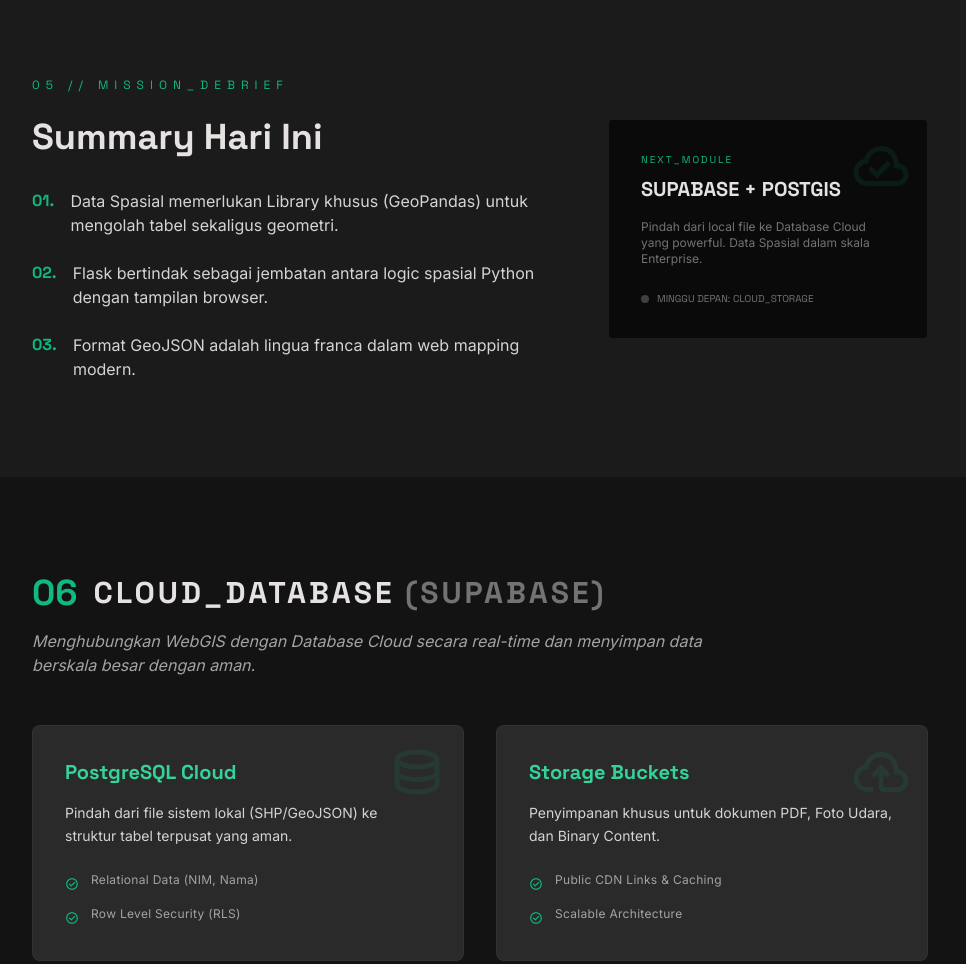
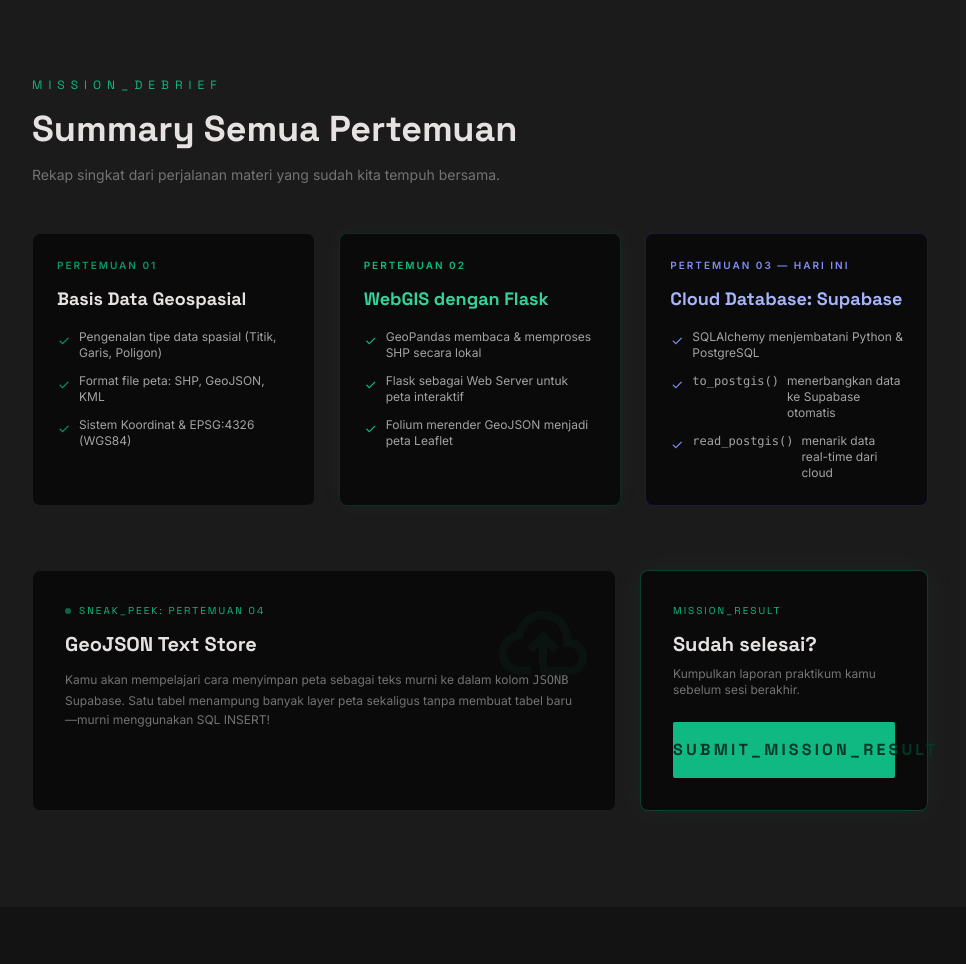
Before and after one commit to herfiadi447/kelasbasisdata, a website: page index.html in a window 1280 px wide. Shown: the part 4520-5484 px from the top of the page, without its empty margins (288-1254 px from the left). Drawn offline with nearby package versions, Linux system fonts and the light colour scheme.

Commit message:
Revamp Closing section with all 3 pertemuan summary and next session preview

```diff
--- a/index.html
+++ b/index.html
@@ -379,35 +379,69 @@
 </section>
 <!-- Closing Section -->
 <section class="py-24 px-8 md:px-16 bg-surface-container-low" id="closing">
-<div class="max-w-6xl mx-auto flex flex-col md:flex-row gap-16 items-center">
-<div class="flex-1">
-<h2 class="text-xs font-label uppercase tracking-[0.5em] text-emerald-500 mb-6">05 // MISSION_DEBRIEF</h2>
-<h3 class="text-4xl font-headline font-bold mb-8">Summary Hari Ini</h3>
-<div class="space-y-6">
-<div class="flex gap-4">
-<span class="text-emerald-500 font-headline font-bold">01.</span>
-<p class="text-neutral-300">Data Spasial memerlukan Library khusus (GeoPandas) untuk mengolah tabel sekaligus geometri.</p>
+<div class="max-w-6xl mx-auto">
+    <h2 class="text-xs font-label uppercase tracking-[0.5em] text-emerald-500 mb-4">MISSION_DEBRIEF</h2>
+    <h3 class="text-4xl font-headline font-bold mb-4">Summary Semua Pertemuan</h3>
+    <p class="text-neutral-500 text-sm mb-12">Rekap singkat dari perjalanan materi yang sudah kita tempuh bersama.</p>
+
+    <!-- Summary Grid -->
+    <div class="grid grid-cols-1 md:grid-cols-3 gap-6 mb-16">
+        <!-- P1 -->
+        <div class="bg-neutral-950 border border-outline-variant/30 rounded-xl p-6 relative overflow-hidden group hover:border-emerald-500/30 transition-colors">
+            <div class="text-[10px] font-bold tracking-[0.2em] text-emerald-600 uppercase mb-3">Pertemuan 01</div>
+            <h4 class="font-headline font-bold text-lg mb-4 text-on-surface">Basis Data Geospasial</h4>
+            <ul class="space-y-3">
+                <li class="flex items-start gap-2 text-xs text-neutral-400"><span class="material-symbols-outlined text-emerald-600 text-sm mt-0.5">check</span> Pengenalan tipe data spasial (Titik, Garis, Poligon)</li>
+                <li class="flex items-start gap-2 text-xs text-neutral-400"><span class="material-symbols-outlined text-emerald-600 text-sm mt-0.5">check</span> Format file peta: SHP, GeoJSON, KML</li>
+                <li class="flex items-start gap-2 text-xs text-neutral-400"><span class="material-symbols-outlined text-emerald-600 text-sm mt-0.5">check</span> Sistem Koordinat & EPSG:4326 (WGS84)</li>
+            </ul>
         </div>
-<div class="flex gap-4">
-<span class="text-emerald-500 font-headline font-bold">02.</span>
-<p class="text-neutral-300">Flask bertindak sebagai jembatan antara logic spasial Python dengan tampilan browser.</p>
+        <!-- P2 -->
+        <div class="bg-neutral-950 border border-emerald-500/20 rounded-xl p-6 relative overflow-hidden group hover:border-emerald-500/40 transition-colors shadow-[0_0_20px_rgba(16,185,129,0.05)]">
+            <div class="text-[10px] font-bold tracking-[0.2em] text-emerald-500 uppercase mb-3">Pertemuan 02</div>
+            <h4 class="font-headline font-bold text-lg mb-4 text-emerald-400">WebGIS dengan Flask</h4>
+            <ul class="space-y-3">
+                <li class="flex items-start gap-2 text-xs text-neutral-400"><span class="material-symbols-outlined text-emerald-500 text-sm mt-0.5">check</span> GeoPandas membaca & memproses SHP secara lokal</li>
+                <li class="flex items-start gap-2 text-xs text-neutral-400"><span class="material-symbols-outlined text-emerald-500 text-sm mt-0.5">check</span> Flask sebagai Web Server untuk peta interaktif</li>
+                <li class="flex items-start gap-2 text-xs text-neutral-400"><span class="material-symbols-outlined text-emerald-500 text-sm mt-0.5">check</span> Folium merender GeoJSON menjadi peta Leaflet</li>
+            </ul>
         </div>
-<div class="flex gap-4">
-<span class="text-emerald-500 font-headline font-bold">03.</span>
-<p class="text-neutral-300">Format GeoJSON adalah lingua franca dalam web mapping modern.</p>
+        <!-- P3 -->
+        <div class="bg-neutral-950 border border-indigo-500/20 rounded-xl p-6 relative overflow-hidden group hover:border-indigo-500/40 transition-colors">
+            <div class="text-[10px] font-bold tracking-[0.2em] text-indigo-400 uppercase mb-3">Pertemuan 03 — HARI INI</div>
+            <h4 class="font-headline font-bold text-lg mb-4 text-indigo-300">Cloud Database: Supabase</h4>
+            <ul class="space-y-3">
+                <li class="flex items-start gap-2 text-xs text-neutral-400"><span class="material-symbols-outlined text-indigo-400 text-sm mt-0.5">check</span> SQLAlchemy menjembatani Python & PostgreSQL</li>
+                <li class="flex items-start gap-2 text-xs text-neutral-400"><span class="material-symbols-outlined text-indigo-400 text-sm mt-0.5">check</span> <code>to_postgis()</code> menerbangkan data ke Supabase otomatis</li>
+                <li class="flex items-start gap-2 text-xs text-neutral-400"><span class="material-symbols-outlined text-indigo-400 text-sm mt-0.5">check</span> <code>read_postgis()</code> menarik data real-time dari cloud</li>
+            </ul>
         </div>
     </div>
+
+    <!-- Next Session + Submit -->
+    <div class="flex flex-col md:flex-row gap-6 items-stretch">
+        <!-- Next Session Preview -->
+        <div class="flex-1 bg-neutral-950 p-8 border border-outline-variant/30 rounded-xl relative overflow-hidden group hover:border-emerald-500/30 transition-colors">
+            <div class="absolute top-0 right-0 p-6 opacity-5 group-hover:opacity-10 transition-opacity">
+                <span class="material-symbols-outlined text-8xl text-emerald-500">cloud_upload</span>
             </div>
-<div class="w-full md:w-80 bg-neutral-950 p-8 border border-outline-variant/30 rounded-lg relative overflow-hidden group">
-<div class="absolute top-0 right-0 p-4 opacity-10 group-hover:opacity-20 transition-opacity">
-<span class="material-symbols-outlined text-6xl text-emerald-500">cloud_done</span>
+            <div class="text-[10px] font-label text-emerald-500 tracking-[0.2em] mb-3 flex items-center gap-2">
+                <span class="w-1.5 h-1.5 bg-emerald-500 rounded-full animate-pulse"></span>
+                SNEAK_PEEK: PERTEMUAN 04
             </div>
-<div class="text-[10px] font-label text-emerald-500 tracking-[0.2em] mb-2">NEXT_MODULE</div>
-<h4 class="font-headline font-bold text-xl mb-4 text-on-surface">SUPABASE + POSTGIS</h4>
-<p class="text-xs text-neutral-500 font-body mb-6">Pindah dari local file ke Database Cloud yang powerful. Data Spasial dalam skala Enterprise.</p>
-<div class="text-[10px] font-label text-neutral-500 flex items-center gap-2">
-<span class="w-2 h-2 bg-neutral-700 rounded-full"></span>
-                        MINGGU DEPAN: CLOUD_STORAGE
+            <h4 class="font-headline font-bold text-xl mb-3 text-on-surface">GeoJSON Text Store</h4>
+            <p class="text-xs text-neutral-500 font-body leading-relaxed">Kamu akan mempelajari cara menyimpan peta sebagai teks murni ke dalam kolom <code>JSONB</code> Supabase. Satu tabel menampung banyak layer peta sekaligus tanpa membuat tabel baru—murni menggunakan SQL INSERT!</p>
+        </div>
+        <!-- Submit CTA -->
+        <div class="md:w-72 bg-neutral-950 p-8 border border-emerald-500/30 rounded-xl flex flex-col justify-between gap-6 shadow-[0_0_30px_rgba(16,185,129,0.07)]">
+            <div>
+                <div class="text-[10px] font-label text-emerald-500 tracking-[0.2em] mb-3">MISSION_RESULT</div>
+                <h4 class="font-headline font-bold text-xl mb-2 text-on-surface">Sudah selesai?</h4>
+                <p class="text-xs text-neutral-500">Kumpulkan laporan praktikum kamu sebelum sesi berakhir.</p>
+            </div>
+            <button onclick="openSubmitModal()" class="w-full py-4 bg-emerald-500 text-on-primary font-headline font-black tracking-[0.2em] uppercase hover:bg-emerald-400 transition-colors rounded">
+                SUBMIT_MISSION_RESULT
+            </button>
         </div>
     </div>
 </div>
```
Lines whose indentation alone changed are shown as unchanged.
